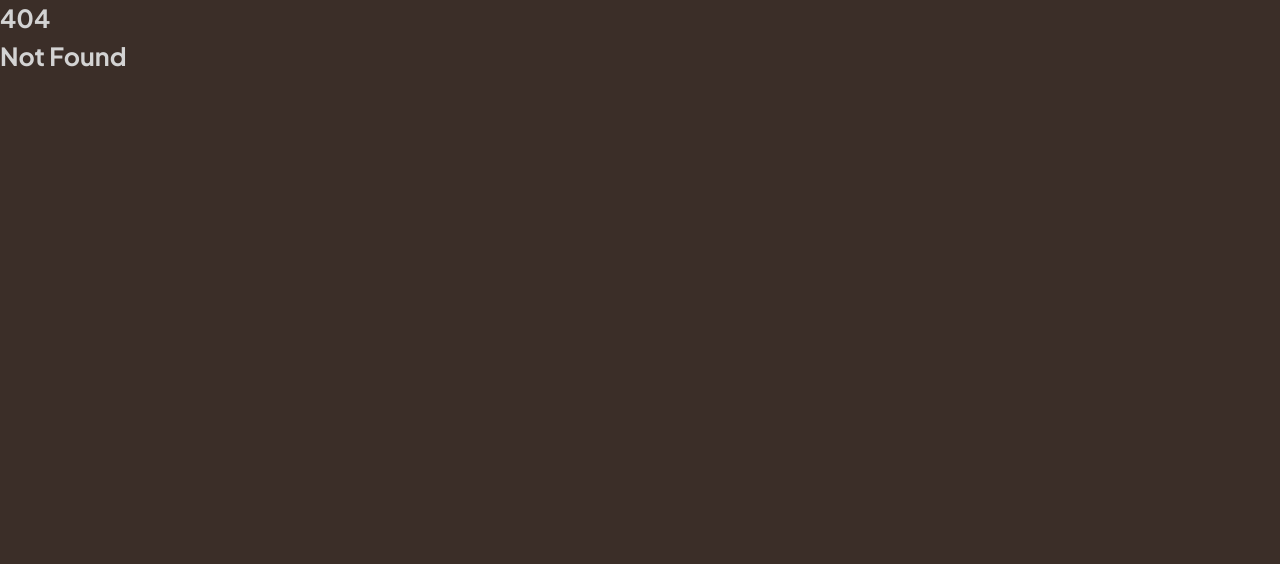
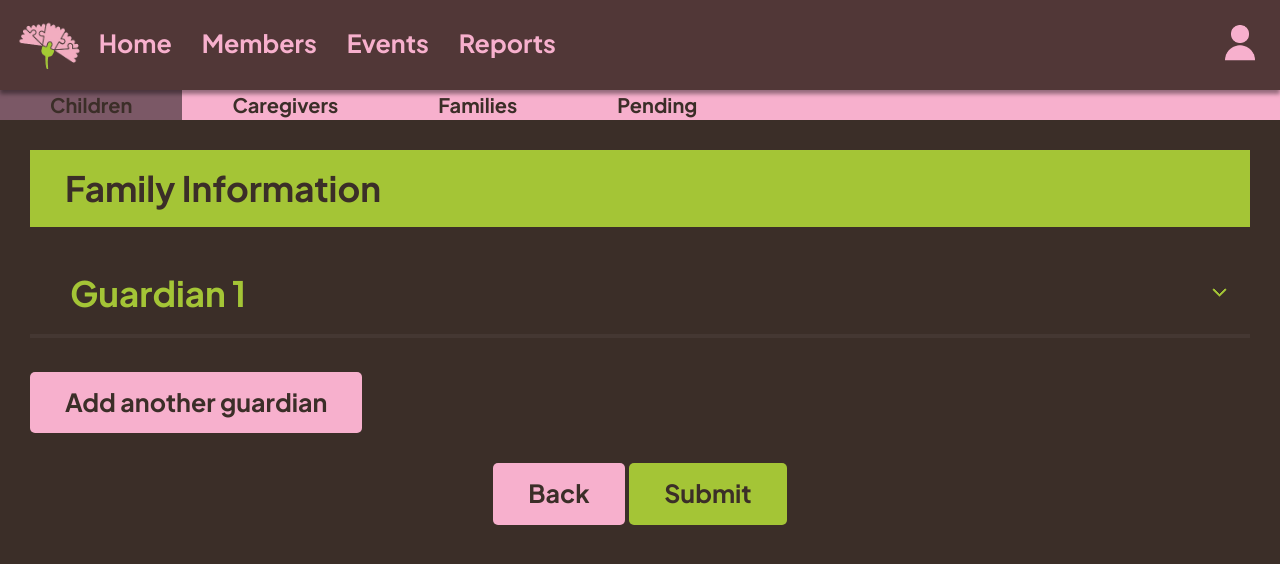
Before and after one commit to kaisaka-dev/kaisaka-web, a SvelteKit app: page /registration/family-info in a window 1280 px wide. Before the commit this address had no page. Shown: the top 564 px of the page. Built offline with nearby package versions, Linux system fonts and the light colour scheme.

Commit message:
Added: Add a guardian

```diff
--- a/src/routes/registration/child/+page.svelte
+++ b/src/routes/registration/child/+page.svelte
@@ -118,5 +118,7 @@ you may contact them here xxxxx -->
 
 
 <section style="text-align: center;">
-    <button on:click={validateForm}>Next</button>
+    <button onclick={validateForm}>Validate </button>
+    <button onclick={() => location.href = '/registration/family-info'}>Next</button>
+
 </section>
--- /dev/null
+++ b/src/routes/registration/family-info/+page.svelte
@@ -0,0 +1,83 @@
+<script lang="ts">
+
+	import Checkbox from '../../../components/input/Checkbox.svelte';
+	import Header from '../../../components/Header.svelte';
+	import GuardianForm from './GuardianForm.svelte';
+
+	let guardians = $state([
+		{
+			firstName: '',
+			lastName: '',
+			sex: '',
+			contactNo: '',
+			fbLink: '',
+			email: '',
+			address: '',
+			brgy: '',
+			occupation: '',
+			relationship: ''
+		}
+	]);
+
+	let guardianErrors = $state(guardians.map(() => ({
+		firstName: '',
+		lastName: '',
+		sex: '',
+		contactNo: '',
+		fbLink: '',
+		address: ''
+	})));
+
+	function addNewGuardian() {
+		guardians = [
+			...guardians,
+			{
+				firstName: '',
+				lastName: '',
+				sex: '',
+				contactNo: '',
+				fbLink: '',
+				email: '',
+				address: '',
+				brgy: '',
+				occupation: '',
+				relationship: ''
+			}
+		];
+
+		guardianErrors = [
+			...guardianErrors,
+			{
+				firstName: '',
+				lastName: '',
+				sex: '',
+				contactNo: '',
+				fbLink: '',
+				address: ''
+			}
+		];
+	}
+</script>
+
+<Header category="members" page="children" />
+
+<section>
+	<h1>Family Information</h1>
+
+	{#each guardians as _, index}
+		<GuardianForm
+			bind:formData={guardians[index]}
+			errors={guardianErrors[index]}
+			{index}
+		/>
+	{/each}
+
+	<br>
+	<button id="guardian-1" onclick={addNewGuardian}>Add another guardian</button>
+
+</section>
+
+<section style="text-align: center;">
+	<button onclick={() => location.href = '/registration/child'}>Back</button>
+	<button class="green">Submit</button>
+</section>
--- /dev/null
+++ b/src/routes/registration/family-info/GuardianForm.svelte
@@ -0,0 +1,32 @@
+<script lang="ts">
+	import Checkbox from '../../../components/input/Checkbox.svelte';
+	import InputText from '../../../components/input/InputText.svelte';
+	import Select from '../../../components/input/Select.svelte';
+
+	export let formData;
+	export let errors;
+	export let index: number;
+</script>
+
+<div class="collapse collapse-arrow" style="box-shadow: 0 4px 0 rgb(68,55,50); border-radius:0px">
+	<input type="checkbox" />
+	<h2 class="collapse-title font-semibold">Guardian {index + 1}</h2>
+	<div class="collapse-content text-sm">
+		<div style="display: flex; flex-direction: row; margin-bottom: 1.5rem">
+			<Checkbox label="First time" id={`firsttime-${index}`} />
+			<Checkbox label="Existing family" id={`existing-${index}`} />
+		</div>
+
+		<InputText label="First name" id={`first-name-${index}`} bind:value={formData.firstName} required msg={errors.firstName} />
+		<InputText label="Last name" id={`last-name-${index}`} bind:value={formData.lastName} required msg={errors.lastName} />
+		<Select label="Sex" id={`sex-${index}`} options={["Male", "Female"]} required bind:value={formData.sex} msg={errors.sex} />
+		<InputText label="Contact No." id={`contact-no-${index}`} bind:value={formData.contactNo} required msg={errors.contactNo} />
+		<InputText label="Facebook Link" id={`fb-link-${index}`} bind:value={formData.fbLink} />
+		<InputText label="Email" id={`email-${index}`} bind:value={formData.email} />
+		<InputText label="Address" id={`address-${index}`} bind:value={formData.address} required msg={errors.address} />
+		<Select label="Barangay" id={`brgy-${index}`} options={["Barangay 1", "Barangay 2"]} required bind:value={formData.brgy} msg={errors.brgy} />
+		<InputText label="Occupation" id={`occupation-${index}`} bind:value={formData.occupation} />
+		<InputText label="Relationship" id={`relationship-${index}`} bind:value={formData.relationship} />
+
+	</div>
+</div>
```
